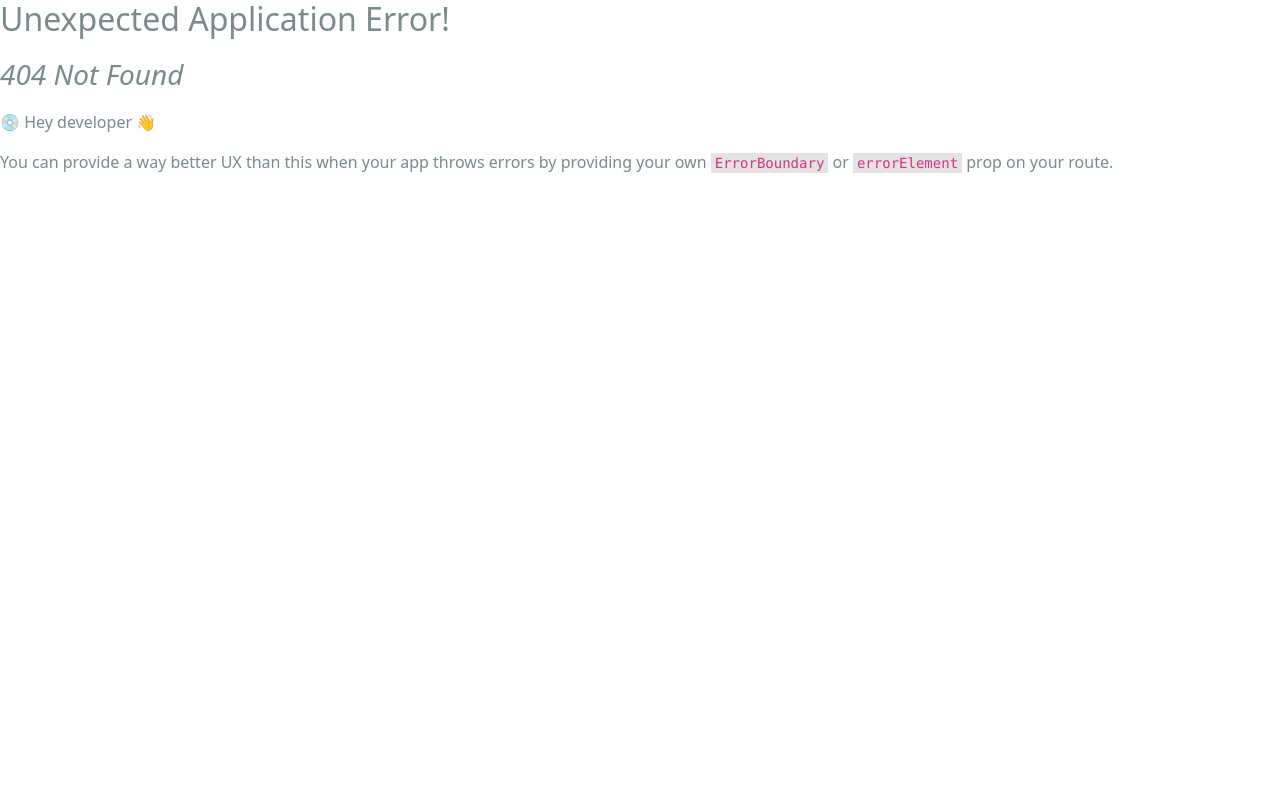
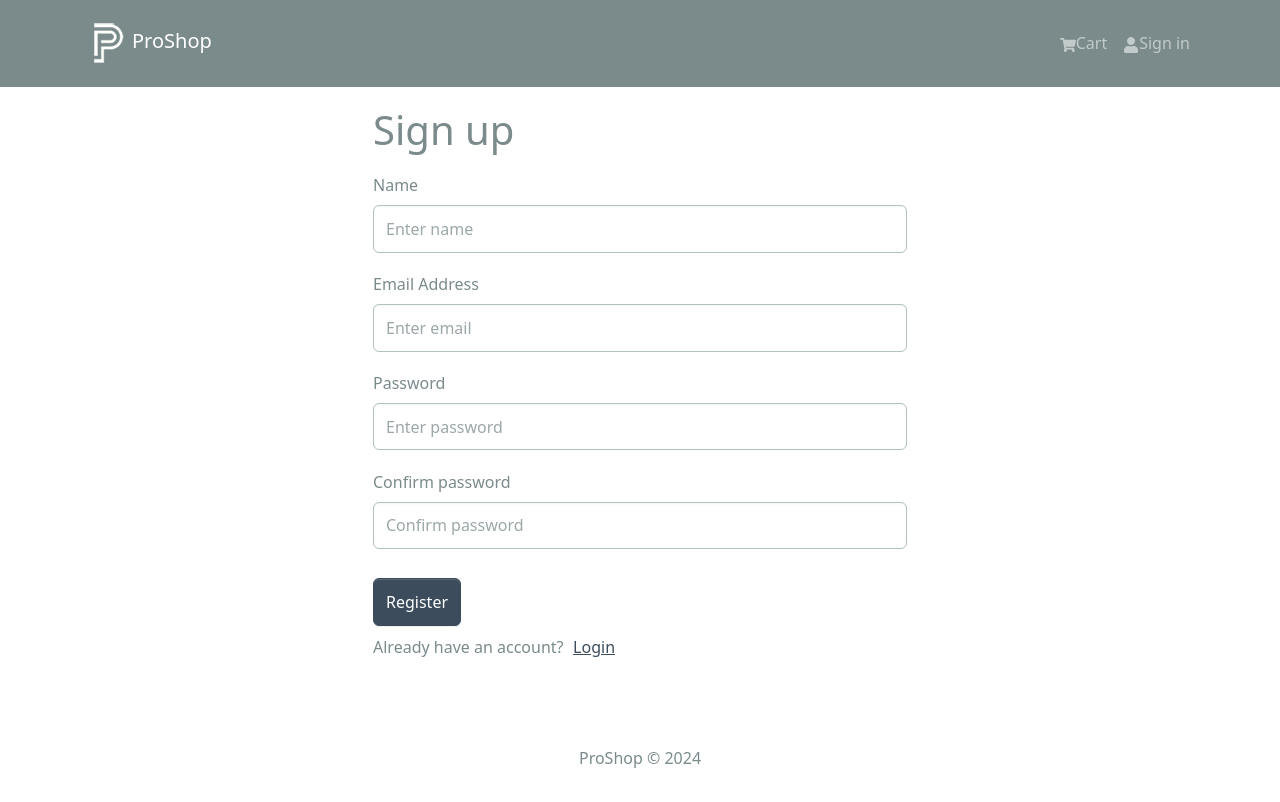
Before and after one commit to khalilaliev/react-proshop, a React (Vite) app in the folder frontend/: page /register in a window 1280 px wide. Before the commit this address had no page. Shown: the top 802 px of the page. Built offline with nearby package versions, Linux system fonts and the light colour scheme.

Commit message:
add login logout

```diff
--- a/frontend/src/App.jsx
+++ b/frontend/src/App.jsx
@@ -1,7 +1,7 @@
 import { Container } from "react-bootstrap";
 import Header from "./components/Header/Header";
 import Footer from "./components/Footer/Footer";
-import { ToastContainer } from "react-bootstrap";
+import { ToastContainer } from "react-toastify";
 import "react-toastify/dist/ReactToastify.css";
 import "./assets/styles/index.css";
 import { Outlet } from "react-router-dom";
--- a/frontend/src/components/Header/Header.jsx
+++ b/frontend/src/components/Header/Header.jsx
@@ -1,16 +1,29 @@
 import "./style.css";
 import { Badge, Container, Nav, NavDropdown, Navbar } from "react-bootstrap";
 import { FaShoppingCart, FaUser } from "react-icons/fa";
-import { useSelector } from "react-redux";
+import { useNavigate } from "react-router-dom";
+import { useDispatch, useSelector } from "react-redux";
 import logo from "../../assets/styles/logo.png";
 import { LinkContainer } from "react-router-bootstrap";
+import { useLogoutMutation } from "../../store/slices/userApiSlice";
+import { logout } from "../../store/slices/authSlice";
 
 const Header = () => {
   const { cartItems } = useSelector((state) => state.cart);
   const { userInfo } = useSelector((state) => state.auth);
+  const dispatch = useDispatch();
+  const navigate = useNavigate();
 
-  const handleLogout = () => {
-    console.log("logout");
+  const [logoutMutation] = useLogoutMutation();
+
+  const handleLogout = async () => {
+    try {
+      await logoutMutation().unwrap();
+      dispatch(logout());
+      navigate("/login");
+    } catch (e) {
+      console.error(e.message);
+    }
   };
 
   return (
--- a/frontend/src/main.jsx
+++ b/frontend/src/main.jsx
@@ -15,6 +15,7 @@
 import { Provider } from "react-redux";
 import store from "./store/store.js";
 import LoginScreen from "./screens/LoginScreen.jsx";
+import RegisterScreen from "./screens/RegisterScreen.jsx";
 
 const router = createBrowserRouter(
   createRoutesFromElements(
@@ -23,6 +24,7 @@
       <Route index={true} path="/product/:id" element={<ProductScreen />} />
       <Route index={true} path="/cart" element={<CartScreen />} />
       <Route index={true} path="/login" element={<LoginScreen />} />
+      <Route index={true} path="/register" element={<RegisterScreen />} />
     </Route>
   )
 );
--- /dev/null
+++ b/frontend/src/screens/RegisterScreen.jsx
@@ -0,0 +1,126 @@
+import { useEffect, useState } from "react";
+import FormContainer from "../components/FormContainer/FormContainer";
+import Title from "../components/Title/Title";
+import { Button, Col, Form, Row } from "react-bootstrap";
+import { Link, useLocation, useNavigate } from "react-router-dom";
+import { useDispatch, useSelector } from "react-redux";
+import { useRegisterMutation } from "../store/slices/userApiSlice";
+import { setCredentials } from "../store/slices/authSlice";
+import { toast } from "react-toastify";
+import Loader from "../components/Loader/Loader";
+
+const RegisterScreen = () => {
+  const [email, setEmail] = useState("");
+  const [name, setName] = useState("");
+  const [password, setPassword] = useState("");
+  const [confirmPassword, setConfirmPassword] = useState("");
+  const dispatch = useDispatch();
+  const navigate = useNavigate();
+  const [register, { isLoading }] = useRegisterMutation();
+  const { userInfo } = useSelector((state) => state.auth);
+  const { search } = useLocation();
+  const searchParam = new URLSearchParams(search);
+  const redirect = searchParam.get("redirect") || "/";
+
+  useEffect(() => {
+    if (userInfo) {
+      navigate(redirect);
+    }
+  }, [userInfo, redirect, navigate]);
+
+  const handleSubmitForm = async (e) => {
+    e.preventDefault();
+
+    if (password !== confirmPassword) {
+      toast.error("Passwords do not match");
+      return;
+    } else {
+      try {
+        const res = await register({ name, email, password }).unwrap();
+        dispatch(setCredentials({ ...res }));
+        navigate(redirect);
+      } catch (e) {
+        toast.error(e?.data?.message || e.error);
+      }
+    }
+  };
+
+  const handleChangeEmail = (e) => {
+    setEmail(e.target.value);
+  };
+  const handleChangePassword = (e) => {
+    setPassword(e.target.value);
+  };
+  const handleChangeName = (e) => {
+    setName(e.target.value);
+  };
+  const handleConfirmPassword = (e) => {
+    setConfirmPassword(e.target.value);
+  };
+
+  return (
+    <FormContainer>
+      <Title text="Sign up" />
+      <Form onSubmit={handleSubmitForm}>
+        <Form.Group controlId="name" id="" className="my-3">
+          <Form.Label>Name</Form.Label>
+          <Form.Control
+            type="text"
+            placeholder="Enter name"
+            value={name}
+            onChange={handleChangeName}
+          ></Form.Control>
+        </Form.Group>
+        <Form.Group controlId="email" id="" className="my-3">
+          <Form.Label>Email Address</Form.Label>
+          <Form.Control
+            type="email"
+            placeholder="Enter email"
+            value={email}
+            onChange={handleChangeEmail}
+          ></Form.Control>
+        </Form.Group>
+        <Form.Group controlId="password" id="" className="my-3">
+          <Form.Label>Password</Form.Label>
+          <Form.Control
+            type="password"
+            placeholder="Enter password"
+            value={password}
+            onChange={handleChangePassword}
+          ></Form.Control>
+        </Form.Group>
+        <Form.Group controlId="confirmPassword" id="" className="my-3">
+          <Form.Label>Confirm password</Form.Label>
+          <Form.Control
+            type="password"
+            placeholder="Confirm password"
+            value={confirmPassword}
+            onChange={handleConfirmPassword}
+          ></Form.Control>
+        </Form.Group>
+        <Button
+          type="submit"
+          variant="primary"
+          className="mt-2"
+          disabled={isLoading}
+        >
+          Register
+        </Button>
+        {isLoading && <Loader />}
+      </Form>
+      <Row className="my-2">
+        <Col>
+          Already have an account?
+          <Link
+            className="mx-2"
+            to={redirect ? `/login?redirect=${redirect}` : "/login"}
+          >
+            Login
+          </Link>
+        </Col>
+      </Row>
+    </FormContainer>
+  );
+};
+
+export default RegisterScreen;
--- a/frontend/src/store/slices/authSlice.js
+++ b/frontend/src/store/slices/authSlice.js
@@ -14,8 +14,12 @@
       state.userInfo = action.payload;
       localStorage.setItem("userInfo", JSON.stringify(action.payload));
     },
+    logout: (state) => {
+      state.userInfo = null;
+      localStorage.removeItem("userInfo");
+    },
   },
 });
 
-export const { setCredentials } = authSlice.actions;
+export const { setCredentials, logout } = authSlice.actions;
 export default authSlice.reducer;
--- a/frontend/src/store/slices/userApiSlice.js
+++ b/frontend/src/store/slices/userApiSlice.js
@@ -10,7 +10,21 @@
         body: data,
       }),
     }),
+    register: builder.mutation({
+      query: (data) => ({
+        url: USERS_URL,
+        method: "POST",
+        body: data,
+      }),
+    }),
+    logout: builder.mutation({
+      query: () => ({
+        url: `${USERS_URL}/logout`,
+        method: "POST",
+      }),
+    }),
   }),
 });
 
-export const { useLoginMutation } = usersApiSlice;
+export const { useLoginMutation, useLogoutMutation, useRegisterMutation } =
+  usersApiSlice;
```
